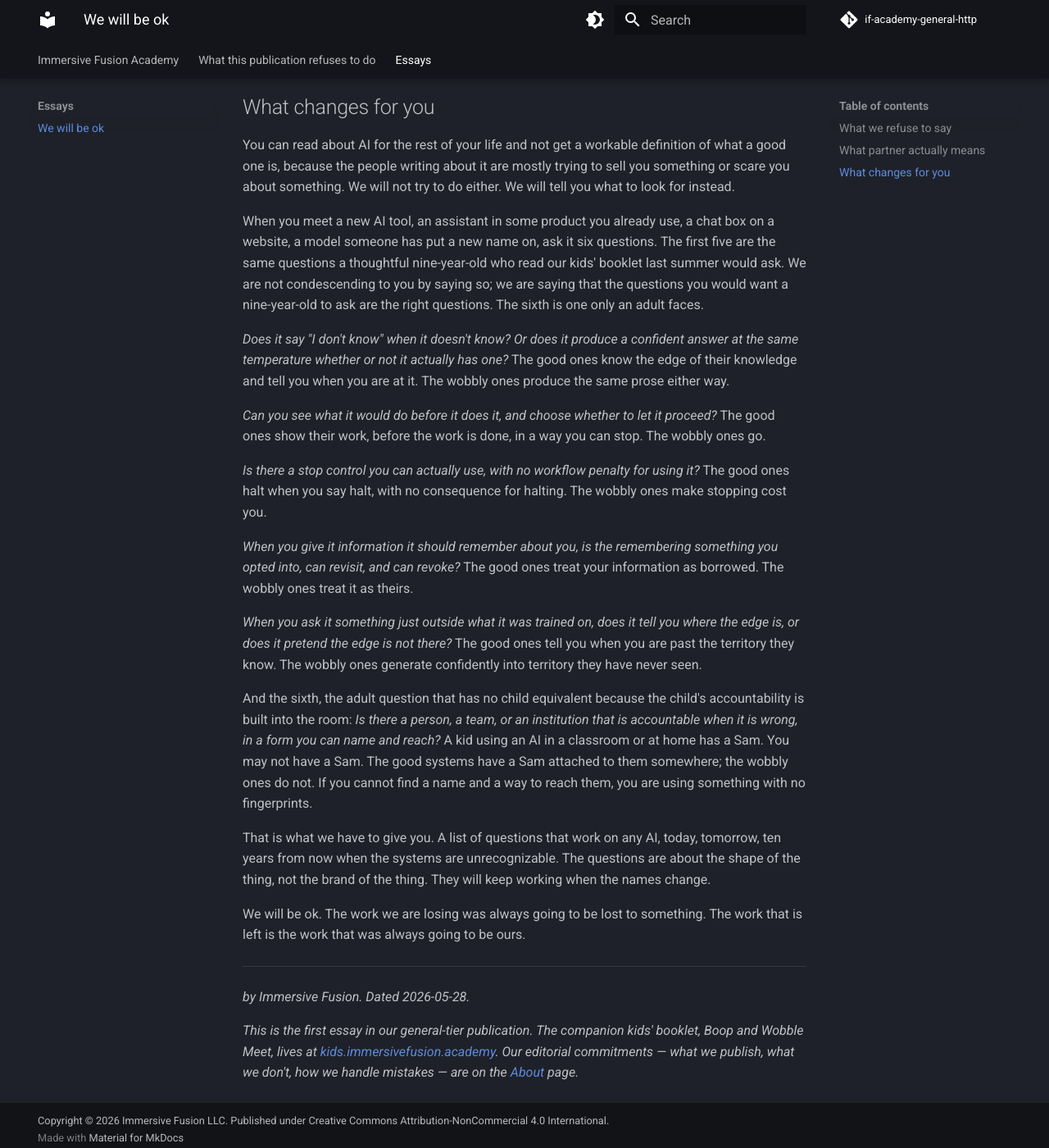
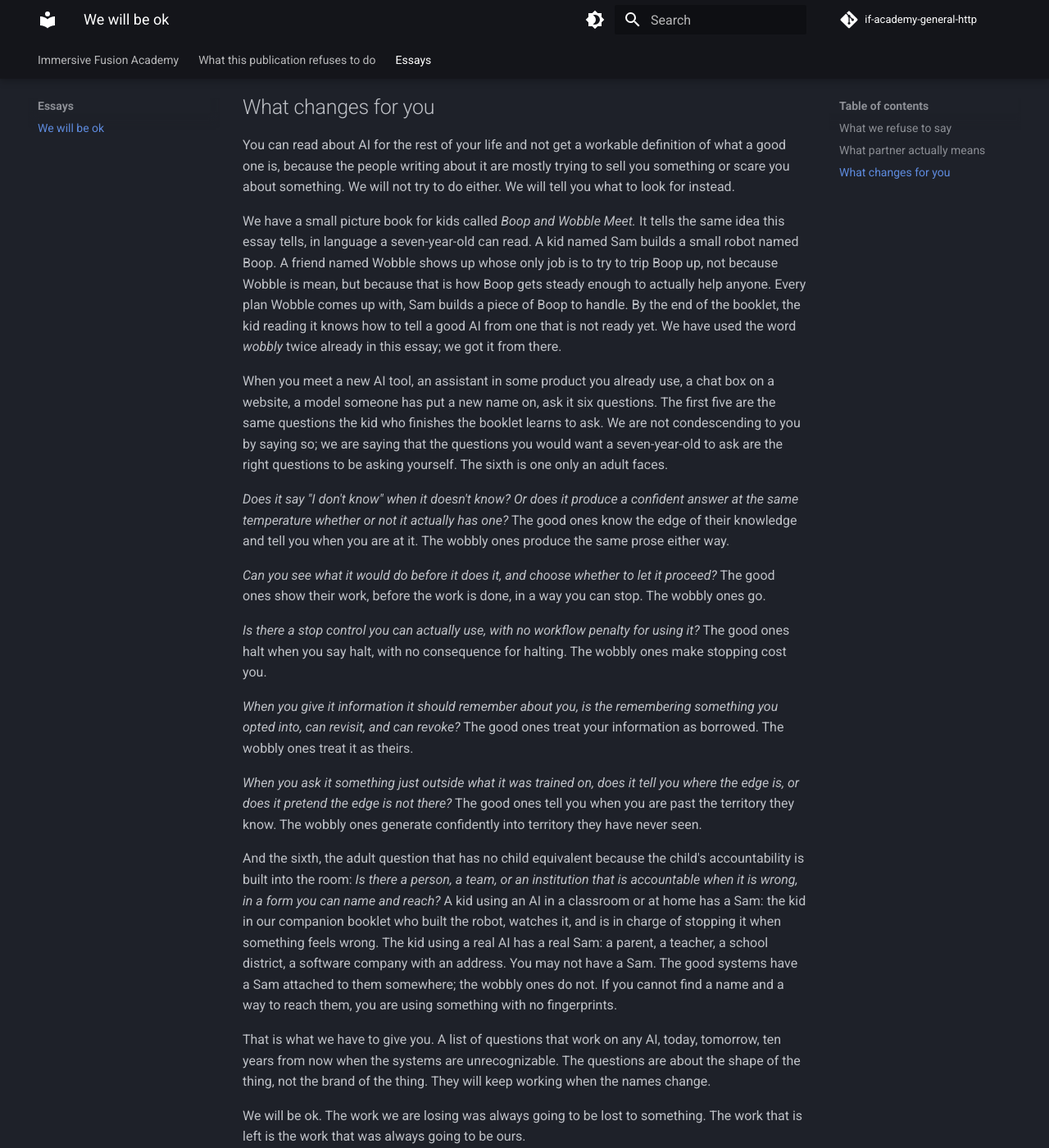
Before and after one commit to ImmersiveFusion/if-academy-general-http, an MkDocs documentation site: the page built from docs/essays/we-will-be-ok/index.md, in a window 1280 px wide and 1400 px high, scrolled down 2079 px. Shown: the whole window at 82% size. Built offline with MkDocs 1.6.1 and Material for MkDocs 9.7.7, drawn with Linux system fonts in a browser that asks for light colours; comment, search, counter and statistics services are not loaded; some of the changed text lies outside the part shown.

Commit message:
Essay revisions: Sam inline definition + cross-link prose + em-dash cleanup
Founder feedback 2026-05-28: "It's good but introduces Sam with no context"
and "It's ok to cross link the two academies. Just don't be blunt or miss
the connections."

Three revisions:

1. Sam inline definition added at Q6 closing. Reads:
   "A kid using an AI in a classroom or at home has a Sam: the kid in
   our companion booklet who built the robot, watches it, and is in
   charge of stopping it when something feels wrong. The kid using a
   real AI has a real Sam: a parent, a teacher, a school district,
   a software company with an address."
   Adult reader who hasn't read Boop and Wobble now grasps Sam in the
   prose itself.

2. Sam-and-Boop introduction paragraph added at the start of "What
   changes for you" before the 6 questions. Introduces the kids
   booklet characters (Sam builds Boop, Wobble tries to trip him up)
   so the parent reading the questions section recognizes
   "this is also a thing my kid can know" and has a clear next move.
   Also explicitly flags that the word "wobbly" used twice in the
   essay was borrowed from the kids booklet (cross-tier vocabulary
   coherence made visible per the creed cross-linking rule).

3. Footer rewritten from marketing-shape to reader-handoff:
   Old: "This is the first essay in our general-tier publication.
         The companion kids' booklet ... lives at ..."
   New: "If the Sam-and-Boop part made you think 'I want my kid to
         know this,' the booklet itself is at [kids subdomain]. It
         is free to read, free to print, and was written for kids
         and the adults who read with them."
   Cross-link framed as the reader serving someone they care about,
   not the publication serving itself.

Plus R-LOCAL-005 compliance: 3 em-dashes replaced with commas/colons
(violation introduced during initial draft; caught during cleanup).

Status: DRAFT rev 2. Ready for founder final review. 3-reader test
(parent + teacher + counselor per B.3) before publication.

Co-Authored-By: Claude Opus 4.7 (1M context) <noreply@anthropic.com>

```diff
--- a/docs/essays/we-will-be-ok/index.md
+++ b/docs/essays/we-will-be-ok/index.md
@@ -44,7 +44,9 @@ This is the move worth practicing. *I will use the AI to do the part of the work
 
 You can read about AI for the rest of your life and not get a workable definition of what a good one is, because the people writing about it are mostly trying to sell you something or scare you about something. We will not try to do either. We will tell you what to look for instead.
 
-When you meet a new AI tool, an assistant in some product you already use, a chat box on a website, a model someone has put a new name on, ask it six questions. The first five are the same questions a thoughtful nine-year-old who read our kids' booklet last summer would ask. We are not condescending to you by saying so; we are saying that the questions you would want a nine-year-old to ask are the right questions. The sixth is one only an adult faces.
+We have a small picture book for kids called *Boop and Wobble Meet.* It tells the same idea this essay tells, in language a seven-year-old can read. A kid named Sam builds a small robot named Boop. A friend named Wobble shows up whose only job is to try to trip Boop up, not because Wobble is mean, but because that is how Boop gets steady enough to actually help anyone. Every plan Wobble comes up with, Sam builds a piece of Boop to handle. By the end of the booklet, the kid reading it knows how to tell a good AI from one that is not ready yet. We have used the word *wobbly* twice already in this essay; we got it from there.
+
+When you meet a new AI tool, an assistant in some product you already use, a chat box on a website, a model someone has put a new name on, ask it six questions. The first five are the same questions the kid who finishes the booklet learns to ask. We are not condescending to you by saying so; we are saying that the questions you would want a seven-year-old to ask are the right questions to be asking yourself. The sixth is one only an adult faces.
 
 *Does it say "I don't know" when it doesn't know? Or does it produce a confident answer at the same temperature whether or not it actually has one?* The good ones know the edge of their knowledge and tell you when you are at it. The wobbly ones produce the same prose either way.
 
@@ -56,7 +58,7 @@ When you meet a new AI tool, an assistant in some product you already use, a cha
 
 *When you ask it something just outside what it was trained on, does it tell you where the edge is, or does it pretend the edge is not there?* The good ones tell you when you are past the territory they know. The wobbly ones generate confidently into territory they have never seen.
 
-And the sixth, the adult question that has no child equivalent because the child's accountability is built into the room: *Is there a person, a team, or an institution that is accountable when it is wrong, in a form you can name and reach?* A kid using an AI in a classroom or at home has a Sam. You may not have a Sam. The good systems have a Sam attached to them somewhere; the wobbly ones do not. If you cannot find a name and a way to reach them, you are using something with no fingerprints.
+And the sixth, the adult question that has no child equivalent because the child's accountability is built into the room: *Is there a person, a team, or an institution that is accountable when it is wrong, in a form you can name and reach?* A kid using an AI in a classroom or at home has a Sam: the kid in our companion booklet who built the robot, watches it, and is in charge of stopping it when something feels wrong. The kid using a real AI has a real Sam: a parent, a teacher, a school district, a software company with an address. You may not have a Sam. The good systems have a Sam attached to them somewhere; the wobbly ones do not. If you cannot find a name and a way to reach them, you are using something with no fingerprints.
 
 That is what we have to give you. A list of questions that work on any AI, today, tomorrow, ten years from now when the systems are unrecognizable. The questions are about the shape of the thing, not the brand of the thing. They will keep working when the names change.
 
@@ -66,4 +68,4 @@ We will be ok. The work we are losing was always going to be lost to something.
 
 *by Immersive Fusion. Dated 2026-05-28.*
 
-*This is the first essay in our general-tier publication. The companion kids' booklet, *Boop and Wobble Meet,* lives at [kids.immersivefusion.academy](https://kids.immersivefusion.academy). Our editorial commitments — what we publish, what we don't, how we handle mistakes — are on the [About](../../about.md) page.*
+*If the Sam-and-Boop part of this essay made you think* *I want my kid to know this**, the booklet itself is at* *[kids.immersivefusion.academy](https://kids.immersivefusion.academy)**. It is free to read, free to print, and was written for kids and the adults who read with them. Our editorial commitments, what we publish, what we don't, how we handle mistakes, are on the [About](../../about.md) page.*
```
